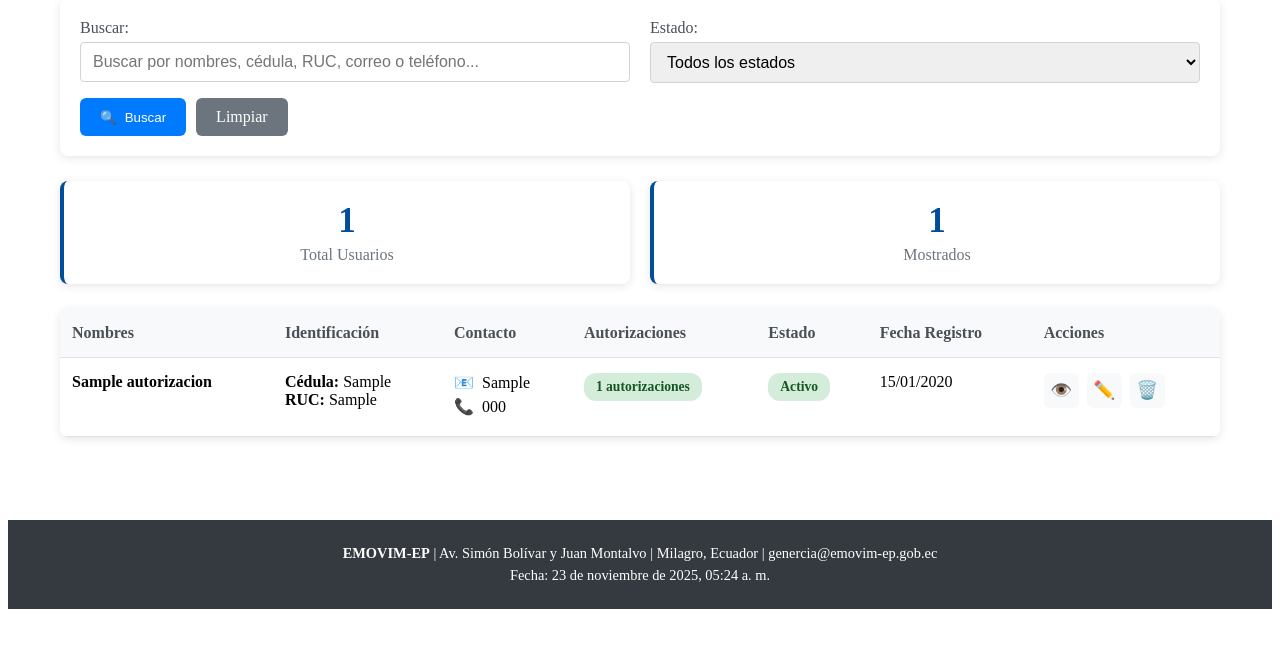
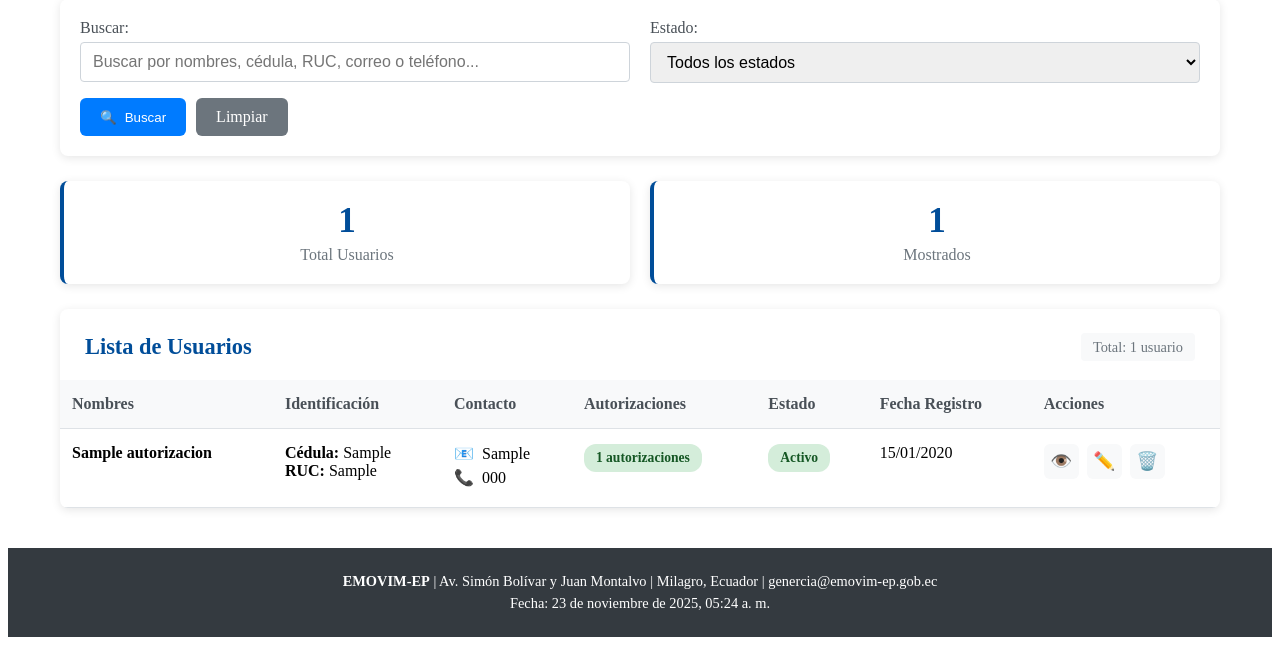
Before and after one commit to KadirBarquet/Formulario-ACT-QR-Placas-Django-App, a Django app: page /usuarios/ in a window 1280 px wide. Shown: the part 306-951 px from the top of the page. Before the commit the page ends 915 px from the top, so only its background shows below. Run offline with Django 5.2, Linux system fonts and the light colour scheme; a user stored in the database is signed in; tables that the repository leaves empty hold one stand-in row (values such as "Sample post"); some libraries are stand-ins or nearby versions.

Commit message:
config paginator lists CRUDs commit

```diff
--- a/templates/formulario/usuarioautorizacion_list.html
+++ b/templates/formulario/usuarioautorizacion_list.html
@@ -63,6 +63,20 @@
     <!-- Tabla de usuarios -->
     <div class="table-card">
         {% if usuarios %}
+        <div class="table-header">
+            <h3>Lista de Usuarios</h3>
+            <div class="table-actions">
+                {% if is_paginated %}
+                <span class="table-info">
+                    Mostrando {{ page_obj.start_index }} - {{ page_obj.end_index }} de {{ page_obj.paginator.count }}
+                </span>
+                {% else %}
+                <span class="table-info">
+                    Total: {{ usuarios.count }} usuario{{ usuarios.count|pluralize:"s" }}
+                </span>
+                {% endif %}
+            </div>
+        </div>
         <div class="table-responsive">
             <table class="data-table">
                 <thead>
@@ -534,5 +548,28 @@
         font-size: 0.8rem;
     }
 }
+
+.table-header {
+    padding: 25px 25px 0;
+    display: flex;
+    justify-content: space-between;
+    align-items: center;
+    margin-bottom: 20px;
+}
+
+.table-header h3 {
+    margin: 0;
+    color: #004d99;
+    font-size: 1.4rem;
+}
+
+.table-info {
+    color: #6c757d;
+    font-size: 0.9rem;
+    font-weight: 500;
+    background: #f8f9fa;
+    padding: 6px 12px;
+    border-radius: 4px;
+}
 </style>
 {% endblock %}
```
Also changed, not shown: templates/formulario/autorizacion_list.html (+34 -0 lines), templates/formulario/historial_acciones_list.html (+7 -1 lines).
